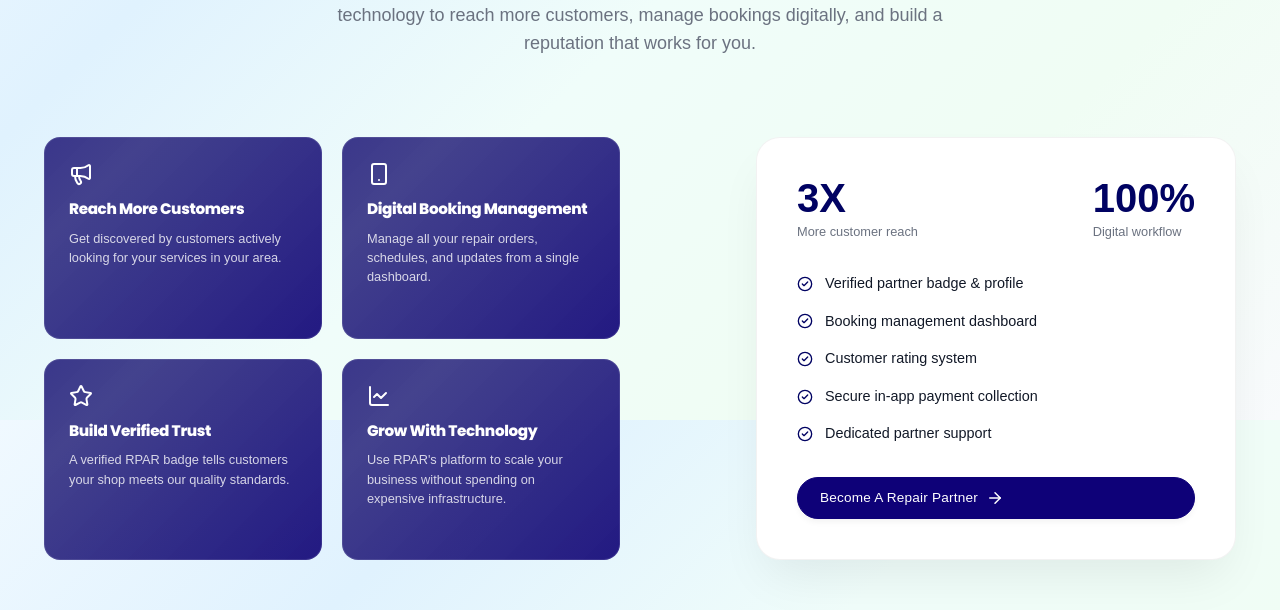
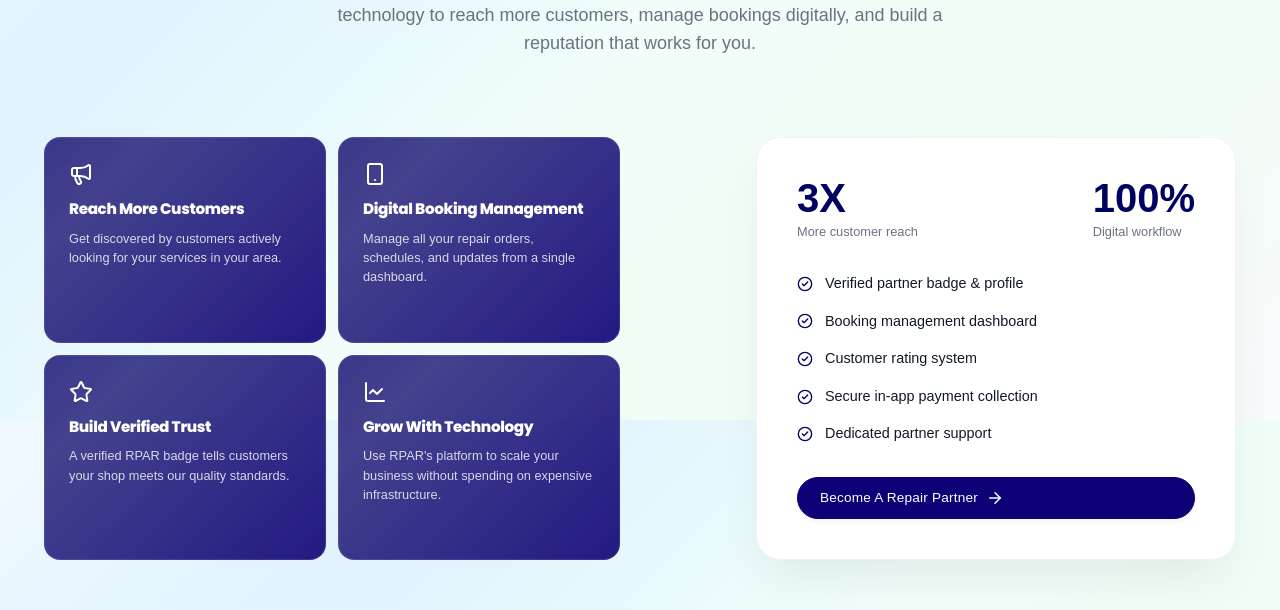
Before and after one commit to Saneajayy/rparwebb, a React (Vite) app: page / in a window 1280 px wide. Shown: the part 2780-3390 px from the top of the page. Built offline with nearby package versions, Linux system fonts and the light colour scheme; a web font is replaced by a local one.

Commit message:
UI: reduce gap between Partner benefit cards for a tighter layout

```diff
--- a/src/index.css
+++ b/src/index.css
@@ -1096,7 +1096,7 @@ main {
   display: grid;
   grid-template-columns: 1fr 1fr;
   grid-auto-rows: 1fr;
-  gap: 20px;
+  gap: 12px;
   height: 100%;
 }
 
```
